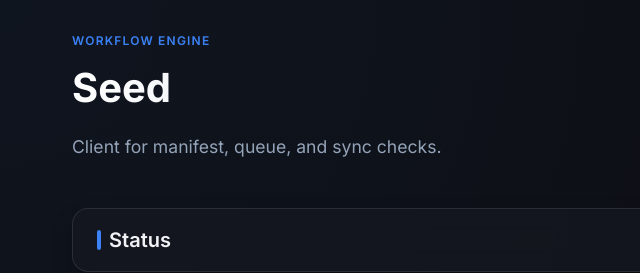
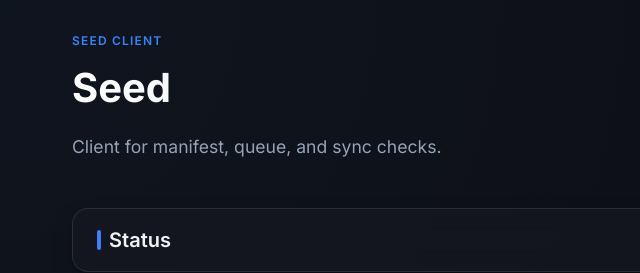
Before and after one commit to rrb115/Seed, a plain HTML site: page frontend/index.html in a window 1280 px wide. Shown: the top 273 px of the page, 0-640 px from the left. Drawn offline with Linux system fonts and the light colour scheme.

Commit message:
better readme

```diff
--- a/frontend/index.html
+++ b/frontend/index.html
@@ -11,7 +11,7 @@
 <body>
   <main class="layout">
     <header class="hero">
-      <p class="eyebrow">Workflow Engine</p>
+      <p class="eyebrow">Seed Client</p>
       <h1>Seed</h1>
       <p class="lede">
         Client for manifest, queue, and sync checks.
```
Also changed, not shown: 1 other file.
